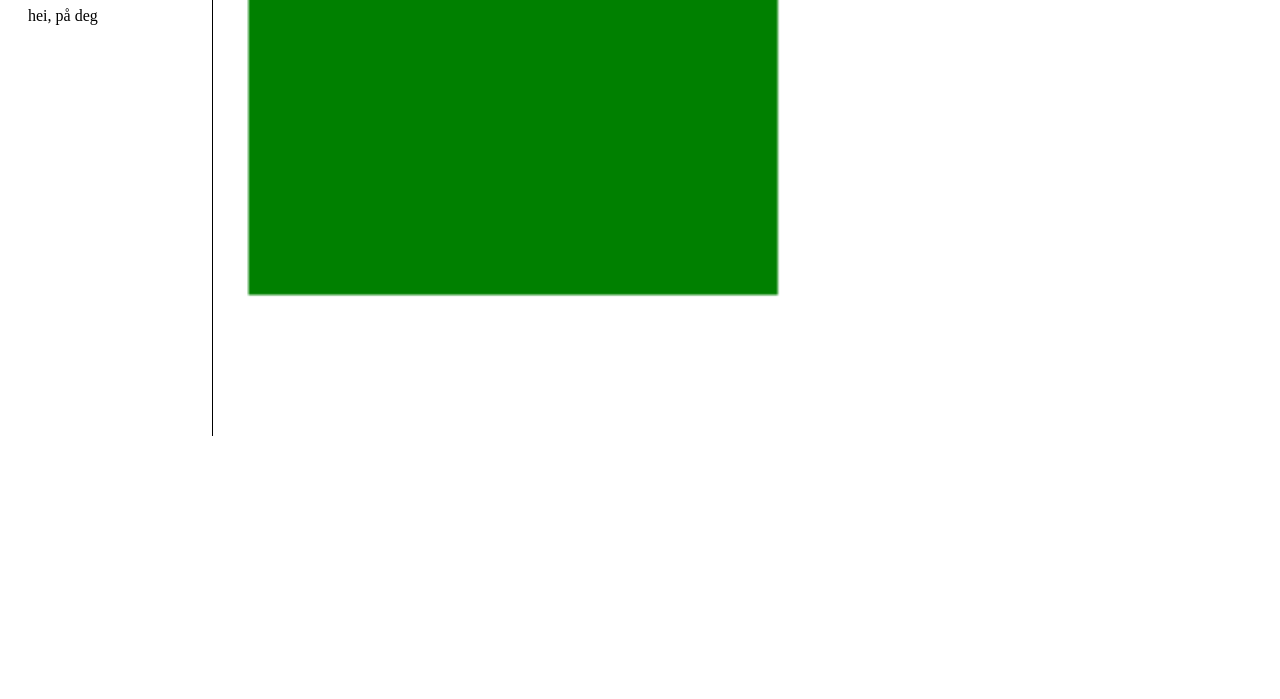
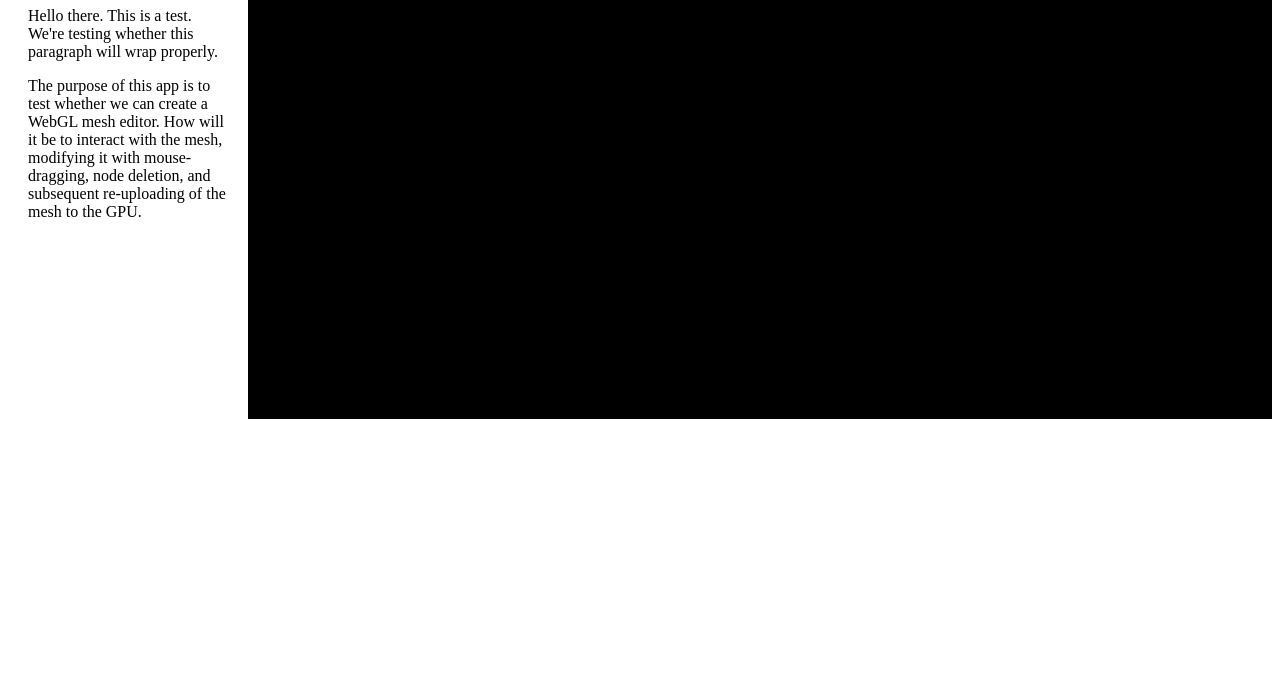
Before and after one commit to SimenLK/js-mesh-editor, a website built with Vite: page index.html in a window 1280 px wide. Shown: the part 101-800 px from the top of the page. Built offline with nearby package versions, Linux system fonts and the light colour scheme.

Commit message:
Start on webgl rendering

```diff
--- /dev/null
+++ b/draw-scene.js
@@ -0,0 +1,68 @@
+import { mat4 } from "gl-matrix";
+
+function set_pos_attribute(gl, program_info, buffers) {
+  const num_components = 2;
+  const type = gl.FLOAT;
+  const normalize = false;
+  const stride = 0;
+  const offset = 0;
+
+  gl.bindBuffer(gl.ARRAY_BUFFER, buffers.position);
+  gl.vertexAttribPointer(
+    program_info.attrib_locations.vertex_pos,
+    num_components,
+    type,
+    normalize,
+    stride,
+    offset,
+  );
+
+  gl.enableVertexAttribArray(program_info.attrib_locations.vertex_pos);
+}
+
+function draw_scene(gl, program_info, buffers) {
+  gl.clearColor(0.0, 0.0, 0.0, 1.0);
+  gl.clearDepth(1.0);
+  gl.enable(gl.DEPTH_TEST);
+  gl.depthFunc(gl.LEQUAL);
+
+  gl.clear(gl.COLOR_BUFFER_BIT | gl.DEPTH_BUFFER_BIT);
+
+  const fov = (45 * Math.PI) / 180;
+  const aspect_ratio = gl.canvas.clientWidth / gl.canvas.clientHeight;
+  const z_near = 0.1;
+  const z_far = 100.0;
+  const projection_matrix = mat4.create();
+
+  mat4.perspective(projection_matrix, fov, aspect_ratio, z_near, z_far);
+
+  const model_view_matrix = mat4.create();
+
+  mat4.translate(
+    model_view_matrix,
+    model_view_matrix,
+    [-0.0, 0.0, -6.0],
+  );
+
+  set_pos_attribute(gl, program_info, buffers);
+
+  gl.uniformMatrix4fv(
+    program_info.uniform_locations.projection_matrix,
+    false,
+    projection_matrix,
+  );
+
+  gl.uniformMatrix4fv(
+    program_info.uniform_locations.model_view_matrix,
+    false,
+    model_view_matrix,
+  );
+
+  {
+    const offset = 0;
+    const vertex_count = 4;
+    gl.drawArrays(gl.TRIANGLE_STRIP, offset, vertex_count);
+  }
+}
+
+export { draw_scene };
--- a/index.html
+++ b/index.html
@@ -1,22 +1,46 @@
-<html>
+<!doctype html>
+<html lang="en">
 <head>
+  <meta charset="UTF-8" />
+  <meta name="viewport" content="width=device-width" />
   <title>Mesh editor</title>
 
   <link rel="stylesheet" href="style.css"/>
+
+  <script id="vertex-shader" type="x-shader/x-vertex">
+    attribute vec4 a_vertexPosition;
+
+    uniform mat4 u_modelViewMatrix;
+    uniform mat4 u_projectionMatrix;
+
+    void main()
+    {
+      gl_Position = u_projectionMatrix * u_modelViewMatrix * a_vertexPosition;
+    }
+  </script>
+
+  <script id="fragment-shader" type="x-shader/x-fragment">
+    void main()
+    {
+      gl_FragColor = vec4(1.0, 0.0, 1.0, 1.0);
+    }
+  </script>
+
+  <script src="index.js" type="module"></script>
 </head>
 
 <body>
 <main>
   <div class="sidebar">
     <h1>Mesh editor</h1>
-    <p>hei, på deg</p>
+    <p>Hello there. This is a test. We're testing whether this paragraph will wrap properly.</p>
+    <p>The purpose of this app is to test whether we can create a WebGL mesh editor. How will it be to interact with the mesh, modifying it with mouse-dragging, node deletion, and subsequent re-uploading of the mesh to the GPU.</p>
   </div>
 
   <canvas id="mesh-editor"></canvas>
 </main>
 
-<script src="index.js"></script>
 </body>
 </html>
 
-<!-- vim: set et ts=2 sw=2  -->
+<!-- vim: ai et ts=2 sw=2:  -->
--- a/index.js
+++ b/index.js
@@ -1,8 +1,80 @@
+import { init_buffers } from "./init-buffers.js";
+import { draw_scene } from "./draw-scene.js";
+
 console.log("Hello from js");
 
-const canvas = document.getElementById("mesh-editor");
-console.log("We found the canvas: %o", canvas);
+function load_shader(gl, type, src) {
+  const shader = gl.createShader(type);
 
-const ctx = canvas.getContext("2d");
-ctx.fillStyle = "green";
-ctx.fillRect(10, 10, 150, 100);
+  gl.shaderSource(shader, src);
+
+  gl.compileShader(shader);
+
+  const compile_status = gl.getShaderParameter(shader, gl.COMPILE_STATUS);
+  if (!compile_status) {
+    const err = gl.getShaderInfoLog(shader);
+    console.error("Error compiling shader: %o", err);
+
+    gl.deleteShader(shader);
+
+    return null;
+  }
+
+  return shader;
+}
+
+function init_shader_program(gl, vertex_shader_src, fragment_shader_src) {
+  const vertex_shader = load_shader(gl, gl.VERTEX_SHADER, vertex_shader_src);
+  const fragment_shader = load_shader(gl, gl.FRAGMENT_SHADER, fragment_shader_src);
+
+  const program = gl.createProgram();
+  gl.attachShader(program, vertex_shader);
+  gl.attachShader(program, fragment_shader);
+  gl.linkProgram(program);
+
+  const link_status = gl.getProgramParameter(program, gl.LINK_STATUS);
+  if (!link_status) {
+    const err = gl.getProgramInfoLog(program);
+    console.error("Error linking shader: %o", err);
+
+    return null;
+  }
+
+  return program;
+}
+
+function main() {
+  const canvas = document.getElementById("mesh-editor");
+  console.log("We found the canvas: %o", canvas);
+
+  const gl = canvas.getContext("webgl2");
+  if (!gl) {
+    alert("Unable to initialize WebGL2");
+    return;
+  }
+
+  console.info("Got ctx: %o", gl);
+
+  const vertex_shader_elem = document.getElementById("vertex-shader");
+  const fragment_shader_elem = document.getElementById("fragment-shader");
+
+  const shader_program = init_shader_program(gl, vertex_shader_elem.innerText, fragment_shader_elem.innerText);
+
+  const program_info = {
+    program: shader_program,
+    attrib_locations: {
+      vertex_pos: gl.getAttribLocation(shader_program, "a_vertexPosition"),
+    },
+    uniform_locations: {
+      projection_matrix: gl.getUniformLocation(shader_program, "u_projectionMatrix"),
+      model_view__matrix: gl.getUniformLocation(shader_program, "u_modelViewMatrix"),
+    },
+  };
+
+  const buffers = init_buffers(gl);
+  console.log("Created buffers: %o", buffers);
+
+  draw_scene(gl, program_info, buffers);
+}
+
+main();
--- /dev/null
+++ b/init-buffers.js
@@ -0,0 +1,26 @@
+function init_position_buffer(gl) {
+  const pos_buffer = gl.createBuffer();
+
+  gl.bindBuffer(gl.ARRAY_BUFFER, pos_buffer);
+
+  // Three points in a triangle I guess
+  const positions = [
+    1.0, 1.0,
+    -1.0, 1.0,
+    -1.0, -1.0,
+  ];
+
+  gl.bufferData(gl.ARRAY_BUFFER, new Float32Array(positions), gl.STATIC_DRAW);
+
+  return pos_buffer;
+}
+
+function init_buffers(gl) {
+  const pos_buffer = init_position_buffer(gl);
+
+  return {
+    position: pos_buffer,
+  };
+}
+
+export { init_buffers };
--- a/package.json
+++ b/package.json
@@ -1,6 +1,9 @@
 {
 	"packageManager": "pnpm@10.4.0+sha512.6b849d0787d97f8f4e1f03a9b8ff8f038e79e153d6f11ae539ae7c435ff9e796df6a862c991502695c7f9e8fac8aeafc1ac5a8dab47e36148d183832d886dd52",
 	"devDependencies": {
-		"http-server": "^14.1.1"
+		"vite": "^6.1.0"
+	},
+	"dependencies": {
+		"gl-matrix": "^3.4.3"
 	}
 }
--- a/style.css
+++ b/style.css
@@ -7,6 +7,9 @@ canvas {
 }
 
 .sidebar {
+  flex-basis: 200px;
   padding: 20px;
   border-right: 1px black solid;
 }
+
+/* vim: set et ts=2 sw=2 */
```
Also changed, not shown: pnpm-lock.yaml (deleted), 2 other files.
